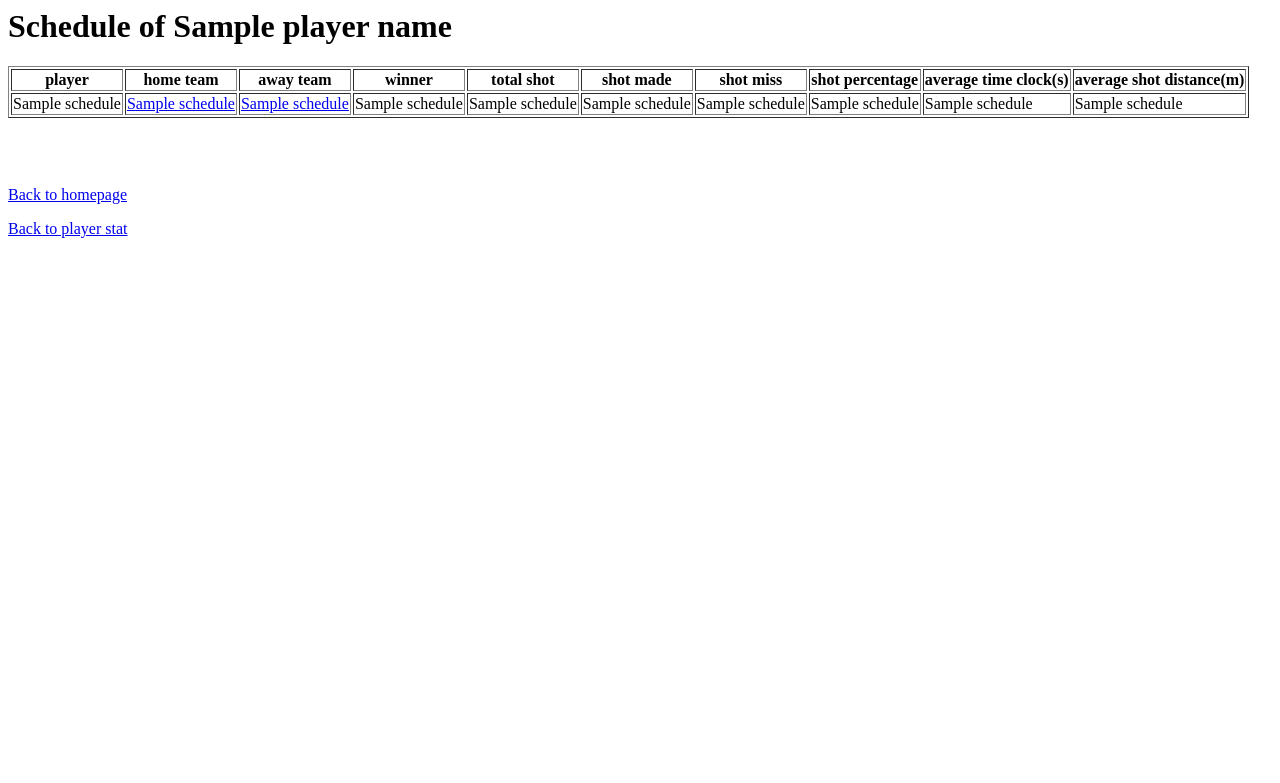
After one commit to alubanana/NBA_Database_Project, a Flask app: template webserver/templates/player_schedule.html in a window 1280 px wide. The commit adds this page. Shown: the top 783 px of the page. Run offline with Flask 2, Linux system fonts and the light colour scheme; the template is opened without the code that fills it: most values are stand-ins (such as "Sample title", 1, 10 or a date in 2020); parts of the project's set-up code (start-up, migrations or seed data) failed here and were passed over.

Commit message:
V0.3
New: player schedue
TODO: team_schedue

```diff
--- a/webserver/my_server.py
+++ b/webserver/my_server.py
@@ -68,7 +68,35 @@ def show_player_result(playername):
 
 @app.route('/player/<playername>/schedule')
 def player_schedule(playername):
-	return 'Todo....'
+	sql = """Select GAME_ID,home_team_name,away_team_name,
+			(case when winner='home' then home_team_name else away_team_name end) as winner,player_name,
+			COUNT(SHOT_RESULT) AS
+			"TOTAL SHOT",
+			SUM(CASE WHEN shot_result=TRUE THEN 1 ELSE 0 END)
+			as MADE,
+			SUM(CASE WHEN shot_result=FALSE THEN 1 ELSE 0 END)
+			as MISSED,
+			(case when COUNT(SHOT_RESULT) > 0 then (100*SUM(CASE WHEN shot_result=TRUE THEN 1 ELSE 0 END)/COUNT(SHOT_RESULT))::text else 'NA' end)
+			AS "SHOT%",
+			(case when COUNT(SHOT_RESULT) > 0 then ROUND(avg(time_clock),2)::text else 'NA' end)
+			as "avarage time clock",
+			(case when COUNT(SHOT_RESULT) > 0 then round(AVG(shot_distance),2)::text else 'NA' end)
+			AS "average shot distance(meters)"
+			from
+			Shots natural join Shot_to_player
+			Natural join shot_to_game
+			natural join game_to_team
+			natural join games
+			Left join players p on
+			shooter_id = p.player_id
+			Where player_name = '{name}'
+			Group by game_id,p.player_name,home_team_name,away_team_name,winner""".format(name=playername)
+
+	cursor = g.conn.execute(sql)
+	record = cursor.fetchall()
+	context = dict(player_name=playername,schedule=record)
+	cursor.close()
+	return render_template("player_schedule.html", **context)
 
 
 @app.route('/player/<playername>/news')
--- a/webserver/templates/player_news.html
+++ b/webserver/templates/player_news.html
@@ -1,6 +1,6 @@
 <html><head><title>News of {{player_name}}</title> </head>
 	<body>
-	 <h1>News of {player_name}</h1>
+	 <h1>News of {{player_name}}</h1>
 	<table border="1">
 	<tr>
 	  <th>news_title</th>
--- /dev/null
+++ b/webserver/templates/player_schedule.html
@@ -0,0 +1,37 @@
+<html><head><title>Schedule of {{player_name}}</title> </head>
+	<body>
+	 <h1>Schedule of {{player_name}}</h1>
+	<table border="1">
+	<tr>
+	  <th>player</th>
+	  <th>home team</th>
+	  <th>away team</th>
+	  <th>winner</th>
+	  <th>total shot</th>
+	  <th>shot made</th>
+	  <th>shot miss</th>
+	  <th>shot percentage</th>
+	  <th>average time clock(s)</th>
+	  <th>average shot distance(m)</th>
+	</tr>
+	{% for i in schedule %}
+	  <tr>
+	  <td>{{ i[4] }}</td>
+	  <td><a href="/team/{{i[1]}}">{{ i[1] }}</a></td>
+	  <td><a href="/team/{{i[2]}}">{{ i[2] }}</a></td>
+	  <td>{{ i[3] }}</td>
+	  <td>{{ i[5] }}</td>
+	  <td>{{ i[6] }}</td>
+	  <td>{{ i[7] }}</td>
+	  <td>{{ i[8] }}</td>
+	  <td>{{ i[9] }}</td>
+	  <td>{{ i[10] }}</td>
+	  </tr>
+	{% endfor %}
+	</table>
+	<p><br><br>
+	<p><a href="/">Back to homepage</a> </p>
+	<p><a href="/player/<playername>">Back to player stat</a> </p>
+	</p>
+	</body>
+	</html>
```
